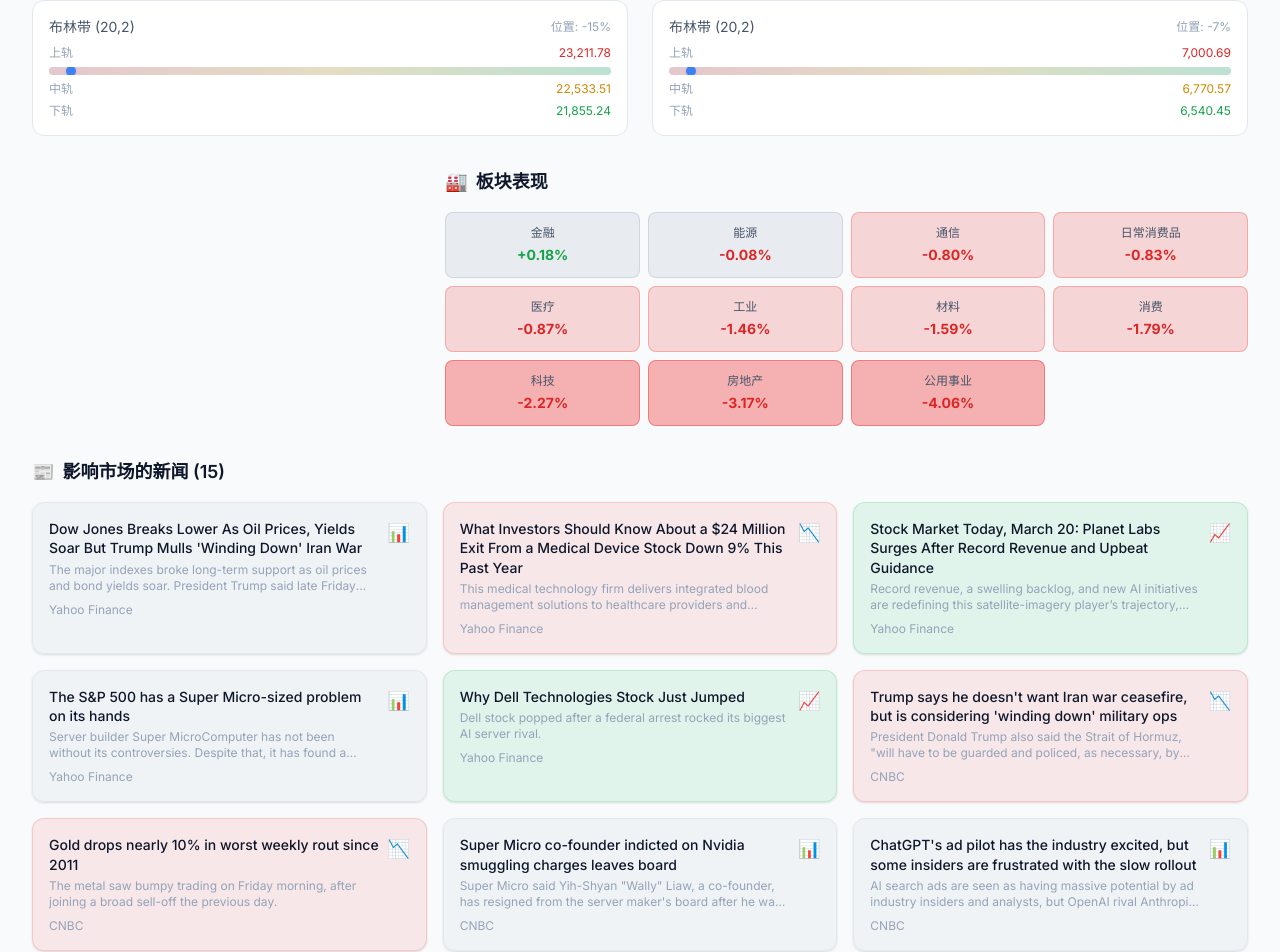
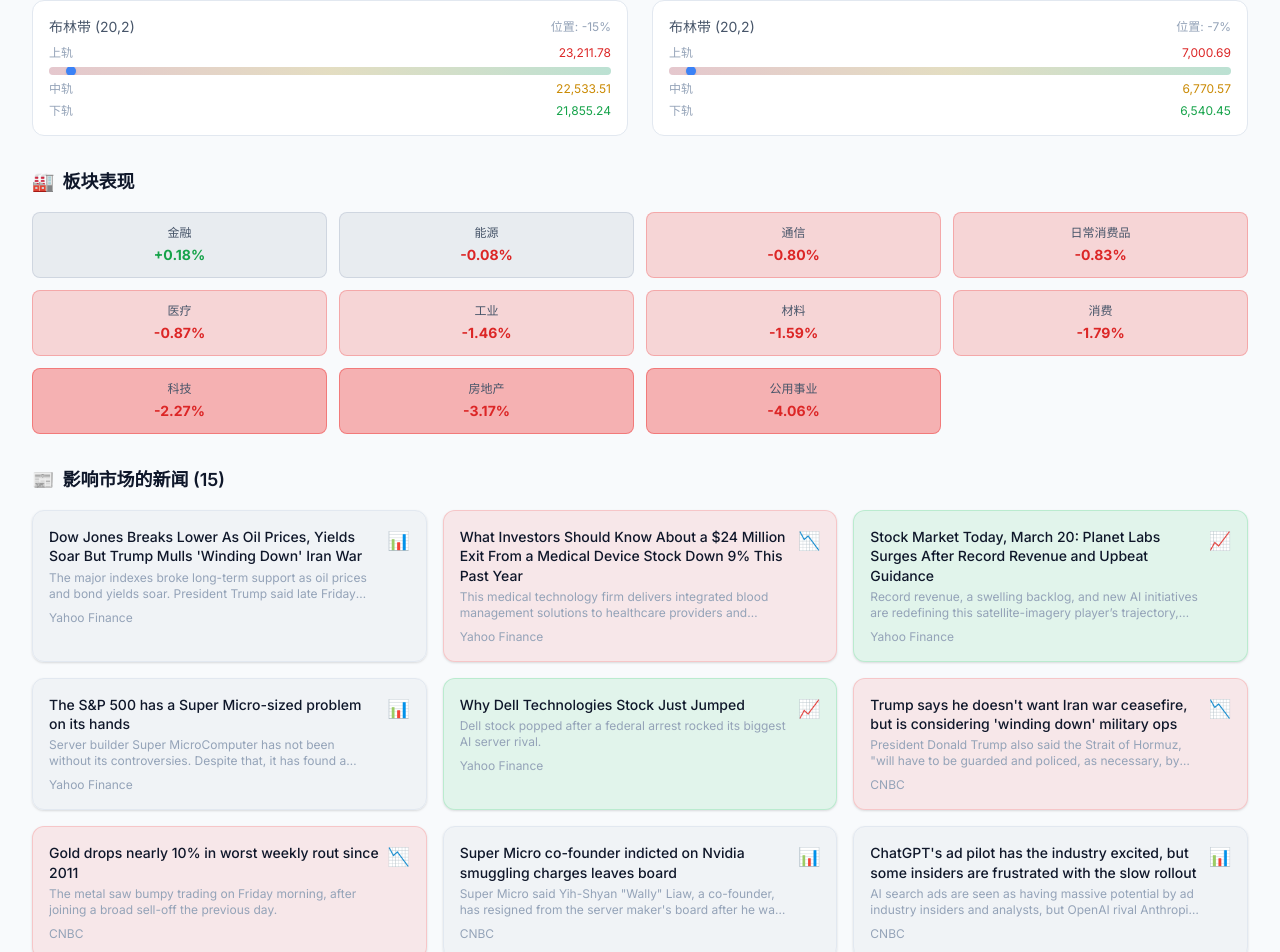
Before and after one commit to Leo555/investing, a Next.js app: page /barometer/2026-03-20/ in a window 1280 px wide. Shown: the part 1704-2656 px from the top of the page. Built offline with nearby package versions, Linux system fonts and the light colour scheme.

Commit message:
🎨 修复板块表现模块对齐问题
- 板块热力图改为独占一行，宽度更充裕
- grid 卡片统一高度 (min-h + flex居中)
- 板块名称超长时自动截断 (truncate)
- 恐惧贪婪指数单独一个section展示

```diff
--- a/app/barometer/[date]/BarometerClient.tsx
+++ b/app/barometer/[date]/BarometerClient.tsx
@@ -190,12 +190,12 @@ export default function BarometerClient({ data }: { data: BarometerData }) {
         </div>
       </section>
 
-      {/* 恐惧贪婪指数 + 板块热力图 */}
-      <section className="grid grid-cols-1 lg:grid-cols-3 gap-6 mb-8">
-        <div>
+      {/* 恐惧贪婪指数 */}
+      {data.fearGreedIndex != null && (
+        <section className="mb-8">
+          <div className="grid grid-cols-1 sm:grid-cols-2 lg:grid-cols-4 gap-4">
             <FearGreedGauge value={data.fearGreedIndex} />
             {data.putCallRatio && (
-            <div className="mt-4">
               <MetricCard
                 label="Put/Call Ratio"
                 value={data.putCallRatio}
@@ -204,15 +204,17 @@ export default function BarometerClient({ data }: { data: BarometerData }) {
                   data.putCallRatio < 0.7 ? '看涨情绪偏重' : '情绪均衡'
                 }
               />
-            </div>
             )}
           </div>
-        <div className="lg:col-span-2">
+        </section>
+      )}
+
+      {/* 板块热力图 */}
+      <section className="mb-8">
         <h3 className="text-lg font-semibold text-content-primary mb-4 flex items-center gap-2">
           <span>🏭</span> 板块表现
         </h3>
         <SectorHeatmap sectors={data.sectors} />
-        </div>
       </section>
 
       {/* 新闻 */}
--- a/components/Charts.tsx
+++ b/components/Charts.tsx
@@ -258,13 +258,13 @@ export function SectorHeatmap({ sectors }: { sectors: { name: string; symbol: st
   };
 
   return (
-    <div className="grid grid-cols-2 sm:grid-cols-3 md:grid-cols-4 gap-2">
+    <div className="grid grid-cols-2 sm:grid-cols-3 lg:grid-cols-4 gap-3">
       {sectors.map((sector) => (
         <div
           key={sector.symbol}
-          className={`${getColor(sector.changePercent)} border rounded-lg p-3 text-center`}
+          className={`${getColor(sector.changePercent)} border rounded-lg p-3 text-center flex flex-col items-center justify-center min-h-[60px]`}
         >
-          <div className="text-xs text-content-secondary mb-1">{sector.name}</div>
+          <div className="text-xs text-content-secondary mb-1 truncate w-full">{sector.name}</div>
           <div className={`text-sm font-bold ${getTextColor(sector.changePercent)}`}>
             {sector.changePercent > 0 ? '+' : ''}{sector.changePercent.toFixed(2)}%
           </div>
```
Also changed, not shown: data/2026-03-23.json (+9 -9 lines). Lines whose indentation alone changed are shown as unchanged.
